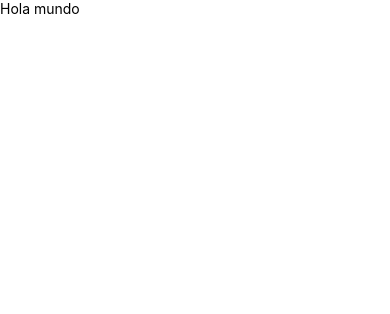
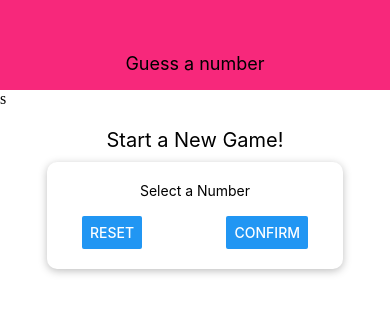
Before and after one commit to Alexispoveda/ReactNative, a React Native app: screen / in a window 390 px wide. Shown: the top 314 px of the page. Built offline with nearby package versions, Linux system fonts and the light colour scheme.

Commit message:
Start Game Screen and header of app.js

```diff
--- a/App.js
+++ b/App.js
@@ -1,14 +1,21 @@
 import React from 'react';
-import { StyleSheet, Text, View } from 'react-native';
+import { StyleSheet, View } from 'react-native';
+import * as Device from 'expo-device';
+
+import Header from './components/Header';
+import StartGameScreen from './screens/StartGameScreen';
 
 export default function App() {
   return (
-    <View>
-      <Text>Hola mundo</Text>
+    <View style={styles.screen}>
+        <Header title={"Guess a number"}/>
+        s<StartGameScreen/>
     </View>
   );
 }
 
 const styles = StyleSheet.create({
-
+    screen: {
+      flex: 1
+    }
 });
--- /dev/null
+++ b/components/Header.js
@@ -0,0 +1,29 @@
+import React from 'react';
+import {View, Text, StyleSheet} from 'react-native';
+
+const Header = props => {
+    return(
+        <View style={styles.header}>
+            <Text style={styles.headerTitle}>{props.title}</Text>
+        </View>
+    );
+}
+
+const styles = StyleSheet.create({
+
+    header:{
+        width: '100%',
+        height: 90,
+        paddingTop: 36,
+        backgroundColor: '#f7287b',
+        alignItems: 'center',
+        justifyContent: 'center'
+    },
+
+    headerTitle:{
+        color: 'black',
+        fontSize: 18
+    }
+});
+
+export default Header;
--- a/package.json
+++ b/package.json
@@ -9,9 +9,11 @@
   },
   "dependencies": {
     "expo": "^35.0.0",
+    "expo-device": "~1.0.0",
     "react": "16.8.3",
     "react-dom": "16.8.3",
     "react-native": "https://github.com/expo/react-native/archive/sdk-35.0.0.tar.gz",
+    "react-native-device-info": "^5.3.1",
     "react-native-web": "^0.11.7"
   },
   "devDependencies": {
--- /dev/null
+++ b/screens/StartGameScreen.js
@@ -0,0 +1,55 @@
+import React from 'react';
+import {View,StyleSheet,Text,TextInput,Button} from 'react-native';
+
+const StartGameScreen = props => {
+    return(
+        <View style={styles.screen}>
+            <Text style={styles.title}>Start a New Game!</Text>
+            <View style={styles.inputContainer}>
+                <Text>Select a Number</Text>
+                <TextInput/>
+                <View style={styles.buttonContainer}>
+                    <Button title="Reset" onPress={()=>{}}/>
+                    <Button title="Confirm" onPress={()=>{}}/>
+                </View>
+            </View>
+        </View>
+    );
+};
+
+const styles = StyleSheet.create({
+    screen:{
+        flex:1,
+        padding: 10,
+        alignItems: 'center'
+    },
+
+    title:{
+        fontSize: 20,
+        marginVertical: 10,
+
+    },
+
+    inputContainer:{
+        width: 300,
+        maxWidth: '80%',
+        alignItems: 'center',
+        shadowColor:'black',
+        shadowOffset:{width:0 , height:2},
+        shadowRadius: 8,
+        shadowOpacity:0.26,
+        elevation: 5,
+        backgroundColor: 'white',
+        padding: 20,
+        borderRadius: 10
+    },
+
+    buttonContainer:{
+        flexDirection: 'row',
+        width: '100%',
+        justifyContent: 'space-between',
+        paddingHorizontal: 15
+    }
+});
+
+export default StartGameScreen;
```
Also changed, not shown: 1 other file (tests, documents, lock files or other folders).
